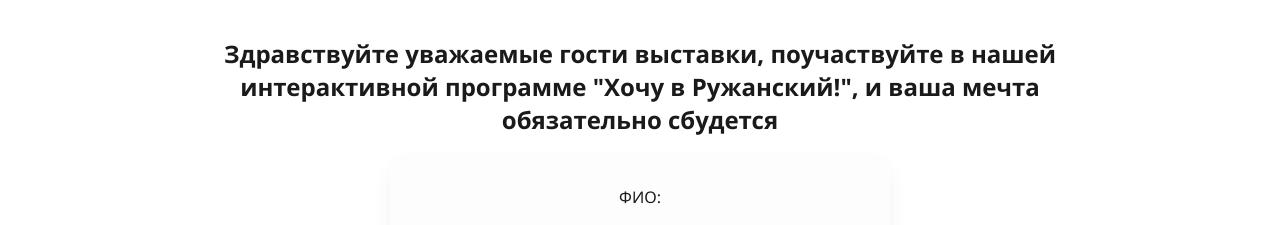
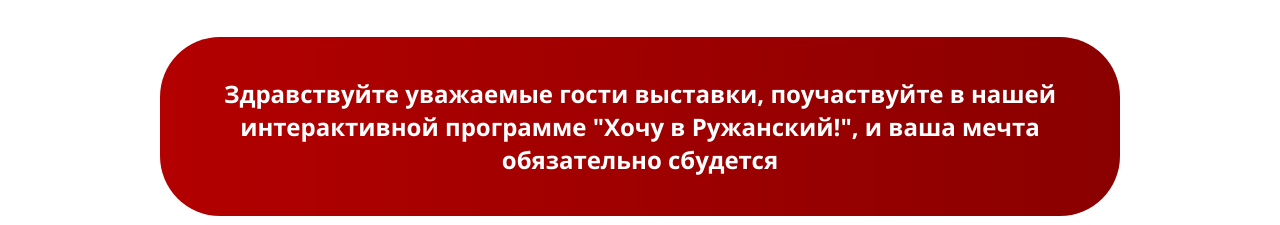
Before and after one commit to GenDev-1001/landing, a plain HTML site: page index.html in a window 1280 px wide. Shown: the part 1026-1251 px from the top of the page. Drawn offline with Linux system fonts and the light colour scheme; a web font is replaced by a local one.

Commit message:
Update style.css

```diff
--- a/css/style.css
+++ b/css/style.css
@@ -309,3 +309,11 @@ footer {
 	opacity: 1;
 	transform: translateY(0);
 }
+
+.red-text{
+	background: linear-gradient(to right, #b30000, #8a0000);
+    color: white;
+    padding: 40px;
+    border-radius: 60px;
+
+}
```
